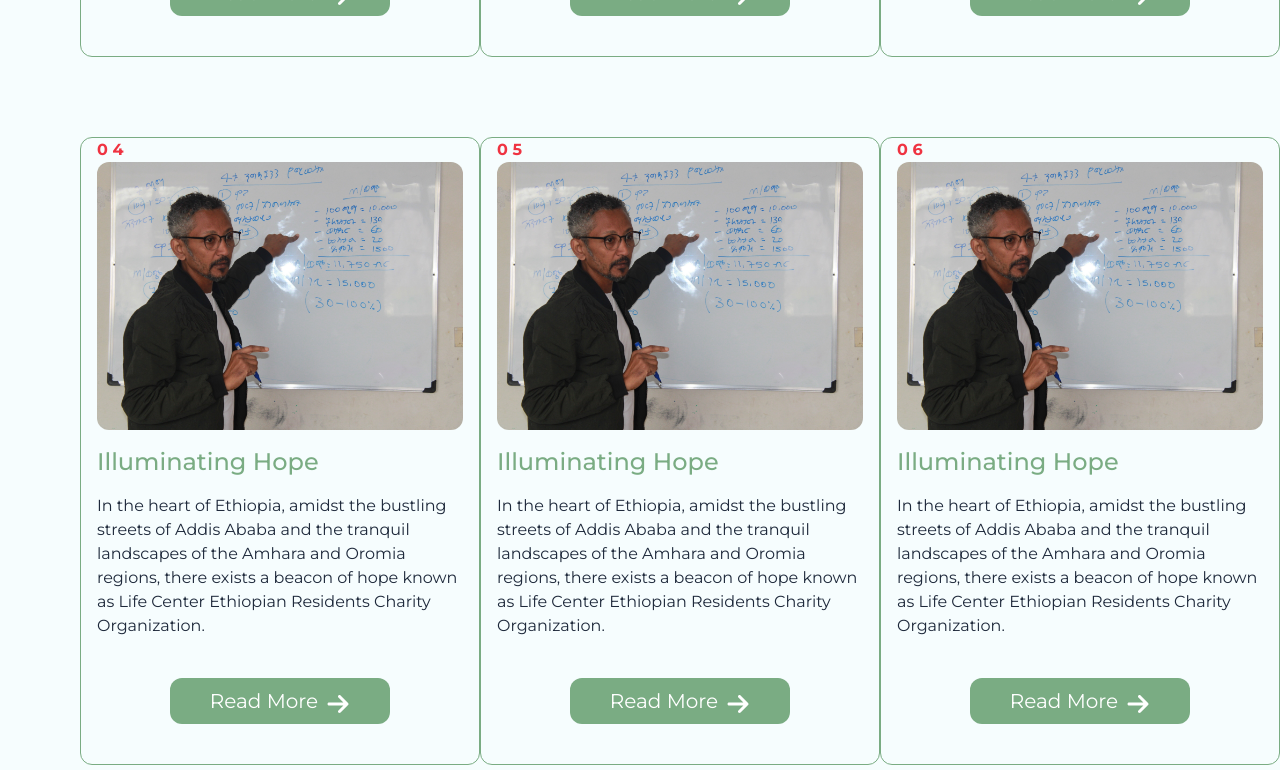
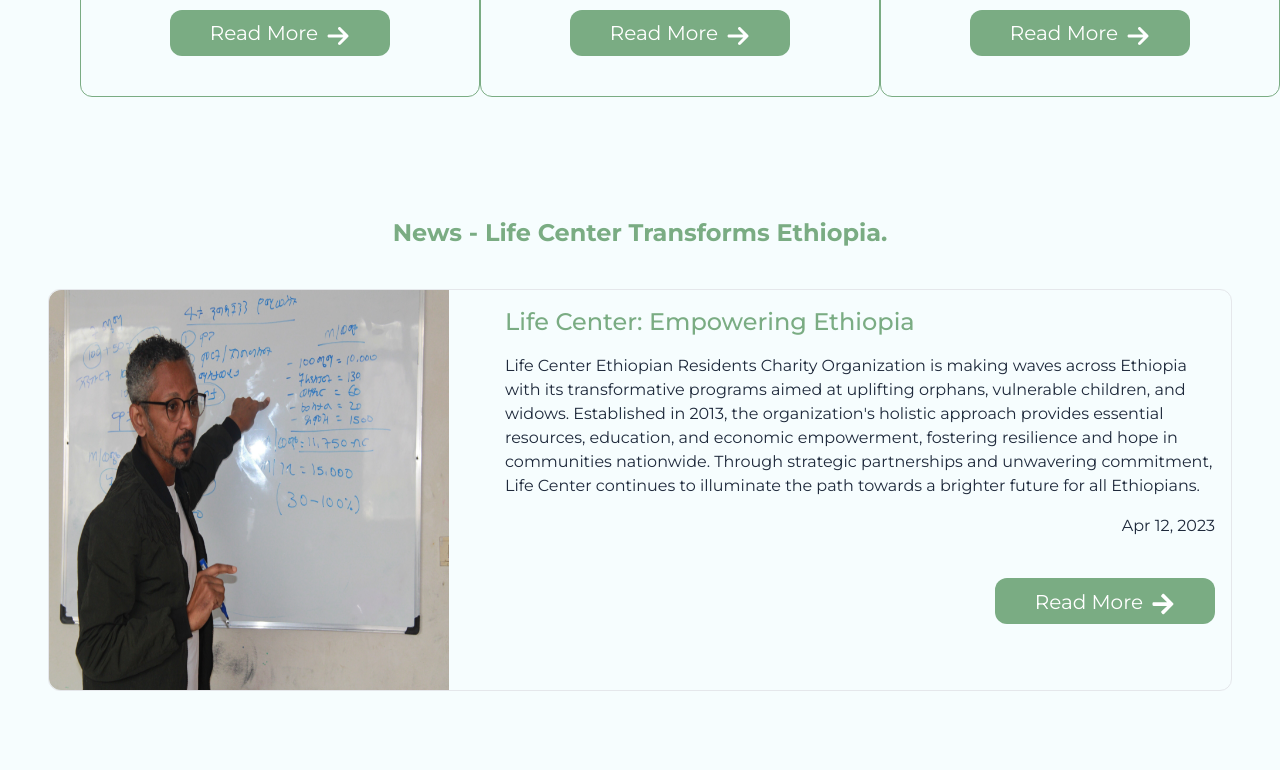
Before and after one commit to haileamlakwalelige/life-center, a React (Vite) app: page /blog in a window 1280 px wide. Shown: the part 1480-2250 px from the top of the page. Built offline with nearby package versions, Linux system fonts and the light colour scheme.

Commit message:
update blog blog section

```diff
--- a/src/components/blog/BlogBlog.jsx
+++ b/src/components/blog/BlogBlog.jsx
@@ -3,9 +3,9 @@
 import { FaArrowRight } from "react-icons/fa6";
 
 const BlogBlog = () => {
-  const blogs = [1, 2, 3, 4, 5, 6];
+  const blogs = [1, 2, 3];
   return (
-    <div className="overflow-x-hidden">
+    <div className="overflow-x-hidden py-10">
       <div className="flex flex-col justify-center items-center">
         <p className="text-primary font-bold text-3xl text-center pt-20 pb-8">
           Blog - Life Center: Empowering Ethiopia.
```
